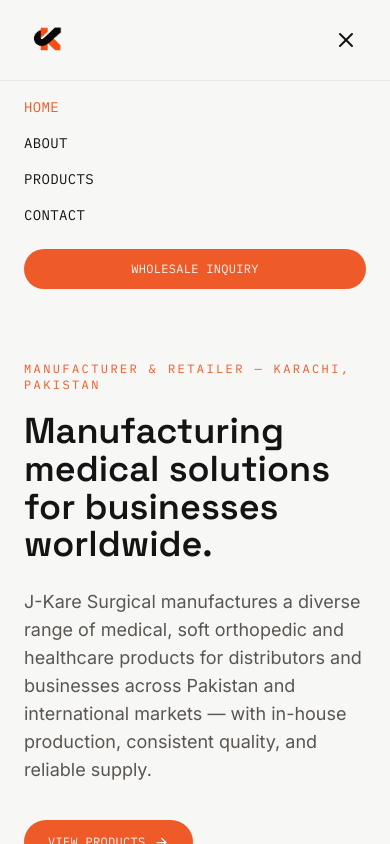
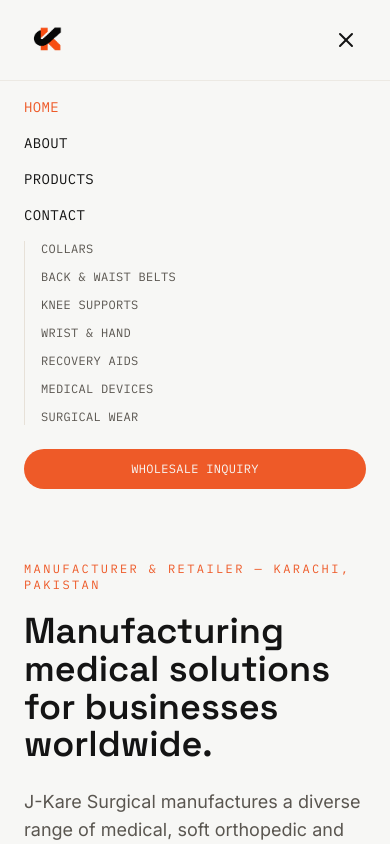
Before and after one commit to usmanabdullahbn/J-care, a React (Vite) app: page / in a window 390 px wide. Both pictures are taken after a click on the button "Open menu". Shown: the top 844 px of the page. Built offline with nearby package versions, Linux system fonts and the light colour scheme.

Commit message:
Add product category quick links to mobile nav menu
Co-Authored-By: Claude Sonnet 5 <noreply@anthropic.com>

```diff
--- a/src/components/Navbar.jsx
+++ b/src/components/Navbar.jsx
@@ -9,6 +9,16 @@ const links = [
   { to: '/about', label: 'About' },
   { to: '/products', label: 'Products' },
   { to: '/contact', label: 'Contact' },
+]
+
+const categories = [
+  'Collars',
+  'Back & Waist Belts',
+  'Knee Supports',
+  'Wrist & Hand',
+  'Recovery Aids',
+  'Medical Devices',
+  'Surgical Wear',
 ]
 
 export default function Navbar() {
@@ -118,6 +128,20 @@ export default function Navbar() {
                   {link.label}
                 </NavLink>
               ))}
+
+              <div className="flex flex-col gap-3 pl-4 border-l border-steel-light">
+                {categories.map((cat) => (
+                  <NavLink
+                    key={cat}
+                    to={`/products?category=${encodeURIComponent(cat)}`}
+                    onClick={() => setOpen(false)}
+                    className="font-mono text-xs tracking-wide uppercase text-steel-dark hover:text-orange transition-colors"
+                  >
+                    {cat}
+                  </NavLink>
+                ))}
+              </div>
+
               <NavLink
                 to="/contact"
                 onClick={() => setOpen(false)}
```
